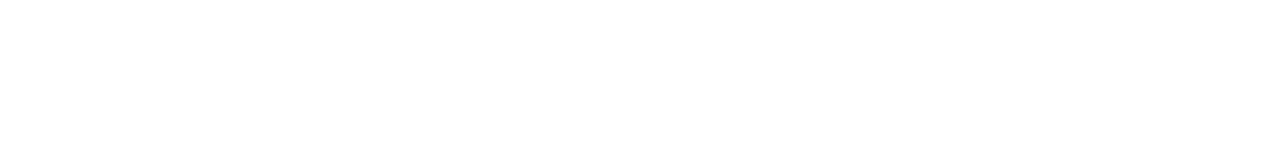
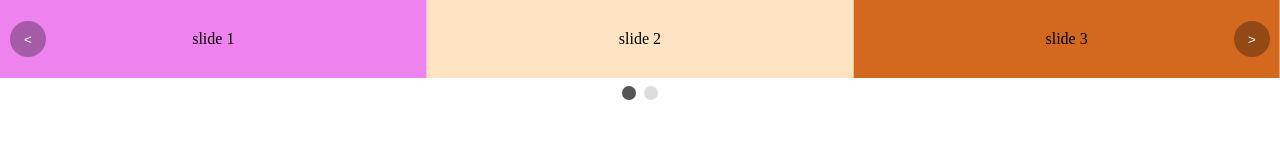
Before and after one commit to hatran216004/snapzy, a website: page index.html in a window 1280 px wide. Drawn offline with Linux system fonts and the light colour scheme.

Commit message:
Xử lý vấn đề không đủ số lượng clone

```diff
--- a/index.html
+++ b/index.html
@@ -4,6 +4,50 @@
     <meta charset="UTF-8" />
     <meta name="viewport" content="width=device-width, initial-scale=1.0" />
     <title>Document</title>
+    <link rel="stylesheet" href="./src/snapzy.css" />
+    <style>
+      .slide-1 {
+        background-color: violet;
+      }
+
+      .slide-2 {
+        background-color: bisque;
+      }
+
+      .slide-3 {
+        background-color: chocolate;
+      }
+
+      .slide-4 {
+        background-color: burlywood;
+      }
+
+      .slide-5 {
+        background-color: olivedrab;
+      }
+
+      .slide-6 {
+        background-color: orange;
+      }
+    </style>
   </head>
-  <body></body>
+  <body>
+    <div id="slider">
+      <div class="slide-1">slide 1</div>
+      <div class="slide-2">slide 2</div>
+      <div class="slide-3">slide 3</div>
+      <div class="slide-4">slide 4</div>
+      <div class="slide-5">slide 5</div>
+      <div class="slide-6">slide 6</div>
+    </div>
+
+    <script src="./src/snapzy.js"></script>
+    <script>
+      const slider = new Snapzy('#slider', {
+        loop: true,
+        items: 3,
+        slideBy: 2
+      });
+    </script>
+  </body>
 </html>
--- a/package.json
+++ b/package.json
@@ -1,6 +1,6 @@
 {
   "scripts": {
-    "minify": "terser src/snaplayer.js -o snaplayer.min.js && csso src/snaplayer.css -o snaplayer.min.css"
+    "minify": "terser src/snapzy.js -o snapzy.min.js && csso src/snapzy.css -o snapzy.min.css"
   },
   "dependencies": {
     "csso-cli": "^4.0.2",
--- /dev/null
+++ b/src/snapzy.css
@@ -0,0 +1,71 @@
+* {
+  padding: 0;
+  margin: 0;
+  box-sizing: border-box;
+}
+
+button {
+  border: none;
+  outline: none;
+}
+
+.snapzy-wrapper {
+  overflow: hidden;
+}
+
+.snapzy-content {
+  position: relative;
+}
+
+.snapzy-nav {
+  margin-top: 8px;
+  display: flex;
+  align-items: center;
+  justify-content: center;
+  gap: 8px;
+}
+
+.snapzy-dot {
+  width: 14px;
+  height: 14px;
+  border-radius: 50%;
+  background-color: #ddd;
+}
+
+.snapzy-dot.active {
+  background-color: #555;
+}
+
+.snapzy-track {
+  width: 100%;
+  display: flex;
+}
+
+.snapzy-slide {
+  padding: 30px;
+  text-align: center;
+  flex: 0 0 auto;
+}
+
+.snapzy-pre,
+.snapzy-next {
+  position: absolute;
+  top: 50%;
+  transform: translateY(-50%);
+  border: none;
+  outline: none;
+  width: 36px;
+  height: 36px;
+  background-color: rgba(0, 0, 0, 0.3);
+  color: #fff;
+  border-radius: 50%;
+  cursor: pointer;
+}
+
+.snapzy-pre {
+  left: 10px;
+}
+
+.snapzy-next {
+  right: 10px;
+}
--- /dev/null
+++ b/src/snapzy.js
@@ -0,0 +1,239 @@
+function Snapzy(selector, options = {}) {
+  this.container = document.querySelector(selector);
+  if (!this.container)
+    return console.error(`No container found with ${selector}`);
+
+  this.originalSlides = Array.from(this.container.children);
+  this.slides = [...this.originalSlides];
+  if (!this.slides.length)
+    return console.error('Please provide slide content for container');
+
+  this.opts = Object.assign(
+    {
+      loop: true,
+      items: 1, // số lượng item hiển thị/page
+      autoplay: false,
+      autoplayInterval: 3000,
+      autoplayHoverPause: true,
+      speed: 300,
+      nav: true,
+      controls: true,
+      controlsText: ['<', '>'],
+      prevButton: null,
+      nextButton: null,
+      slideBy: 1
+    },
+    options
+  );
+
+  this.currentIndex = this.opts.loop ? this._getCloneCount() : 0;
+  this._init();
+  this._updatePosition();
+}
+
+Snapzy.prototype._init = function () {
+  this.container.className = 'snapzy-wrapper';
+
+  this._createContent();
+  this._createTrack();
+
+  const showNav = this._getSlideCount() > this.opts.items;
+  if (this.opts.controls && showNav) this._createButtonControls();
+  if (this.opts.nav && showNav) this._createNav();
+
+  if (this.opts.autoplay) {
+    this._runAutoplay();
+
+    if (this.opts.autoplayHoverPause) {
+      this.container.onmouseenter = () => this._stopAutoplay();
+      this.container.onmouseleave = () => this._runAutoplay();
+    }
+  }
+};
+
+Snapzy.prototype._runAutoplay = function () {
+  if (this.autoplayTimer) return;
+
+  const slideBy = this._getSlideBy();
+  this.autoplayTimer = setInterval(() => {
+    this._moveSlide(slideBy);
+  }, this.opts.autoplayInterval);
+};
+
+Snapzy.prototype._stopAutoplay = function () {
+  clearInterval(this.autoplayTimer);
+  this.autoplayTimer = null;
+};
+
+Snapzy.prototype._createContent = function () {
+  this.content = document.createElement('div');
+  this.content.className = 'snapzy-content';
+  this.container.append(this.content);
+};
+
+Snapzy.prototype._createTrack = function () {
+  this.track = document.createElement('div');
+  this.track.classList.add('snapzy-track');
+
+  if (this.opts.loop) {
+    const cloneHead = this.originalSlides
+      .slice(-this._getCloneCount())
+      .map((node) => node.cloneNode(true));
+    const cloneTail = this.originalSlides
+      .slice(0, this._getCloneCount())
+      .map((node) => node.cloneNode(true));
+
+    this.slides = [...cloneHead, ...this.slides, ...cloneTail];
+  }
+
+  this.slides.forEach((slide) => {
+    slide.classList.add('snapzy-slide');
+    slide.style.flexBasis = `calc(100% / ${this.opts.items})`;
+    this.track.append(slide);
+  });
+
+  this.content.append(this.track);
+};
+
+Snapzy.prototype._getCloneCount = function () {
+  // Lấy tổng số slide gốc
+  const slideCount = this._getSlideCount();
+  // Nếu số slide ít hơn hoặc bằng số lượng slide hiển thị cùng lúc, không cần clone gì cả
+  if (slideCount <= this.opts.items) return 0;
+  const slideBy = this._getSlideBy();
+
+  const cloneCount = slideBy + this.opts.items;
+  return cloneCount > slideCount ? slideCount : cloneCount;
+};
+
+Snapzy.prototype._getSlideBy = function () {
+  return this.opts.slideBy === 'page' ? this.opts.items : this.opts.slideBy;
+};
+
+Snapzy.prototype._createButtonControls = function () {
+  const { controlsText, prevButton, nextButton } = this.opts;
+  this.prevButton = prevButton
+    ? document.querySelector(prevButton)
+    : document.createElement('button');
+  this.nextButton = nextButton
+    ? document.querySelector(nextButton)
+    : document.createElement('button');
+
+  if (!prevButton) {
+    this.prevButton.className = 'snapzy-pre';
+    this.prevButton.innerText = controlsText[0];
+    this.content.append(this.prevButton);
+  }
+
+  if (!nextButton) {
+    this.nextButton.className = 'snapzy-next';
+    this.nextButton.innerText = controlsText[1];
+    this.content.append(this.nextButton);
+  }
+
+  const slideBy = this._getSlideBy();
+
+  this.prevButton.onclick = () => this._moveSlide(-slideBy);
+  this.nextButton.onclick = () => this._moveSlide(slideBy);
+};
+
+Snapzy.prototype._getSlideCount = function () {
+  return this.originalSlides.length;
+};
+
+Snapzy.prototype._createNav = function () {
+  this.navWrapper = document.createElement('div');
+  this.navWrapper.className = 'snapzy-nav';
+
+  const slideCount = this._getSlideCount();
+
+  const pageCount = Math.ceil(slideCount / this.opts.items);
+
+  for (let i = 0; i < pageCount; i++) {
+    const dot = document.createElement('button');
+    dot.className = 'snapzy-dot';
+    dot.onclick = () => {
+      this.currentIndex = this.opts.loop
+        ? i * this.opts.items + this._getCloneCount()
+        : i * this.opts.items;
+      this._updatePosition();
+    };
+
+    if (i === 0) dot.classList.add('active');
+
+    this.navWrapper.append(dot);
+  }
+  this.container.append(this.navWrapper);
+};
+
+// 2 3 4 5 6(clone) [1 2 3 4 5 6] 1  2  3  4  5(clone)
+// 0 1 2 3 4         5 6 7 8 9 10 11 12 12 14 15
+
+// 3 4 5(clone) [1 2 3 4 5] 1 2 3(clone)
+// 0 1 2         3 4 5 6 7  8 9 10
+// Tính toán index slide hiện tại
+Snapzy.prototype._moveSlide = function (step) {
+  if (this._isAnimating) return;
+  this._isAnimating = true;
+
+  const maxIndex = this.slides.length - this.opts.items;
+  this.currentIndex = Math.min(Math.max(this.currentIndex + step, 0), maxIndex);
+  console.log(this.currentIndex);
+  const slideCount = this._getSlideCount();
+
+  setTimeout(() => {
+    if (this.opts.loop) {
+      if (this.currentIndex < this._getCloneCount()) {
+        this.currentIndex += slideCount;
+        console.log(this.currentIndex);
+        this._updatePosition(true);
+      } else if (this.currentIndex > slideCount) {
+        this.currentIndex -= slideCount;
+
+        this._updatePosition(true);
+      }
+    }
+    this._isAnimating = false;
+  }, this.opts.speed);
+
+  this._updatePosition();
+};
+
+// Tính toán kích thước 1 item và dịch chuyển this.track
+Snapzy.prototype._updatePosition = function (instant = false) {
+  this.track.style.transition = instant
+    ? 'none'
+    : `transform ${this.opts.speed}ms`;
+  this.offset = -(this.currentIndex * (100 / this.opts.items));
+  this.track.style.transform = `translateX(${this.offset}%)`;
+
+  if (this.opts.nav && !instant) {
+    this._updateNav();
+  }
+};
+
+Snapzy.prototype._updateNav = function () {
+  if (!this.navWrapper) return;
+
+  const { items, loop } = this.opts;
+
+  let realIndex = this.currentIndex;
+  const slideCount = this._getSlideCount();
+  if (loop)
+    realIndex =
+      (this.currentIndex - this._getCloneCount() + slideCount) % slideCount;
+
+  const pageIndex = Math.floor(realIndex / items);
+
+  Array.from(this.navWrapper.children).forEach((btn, index) => {
+    btn.classList.toggle('active', index === pageIndex);
+  });
+};
+
+// a % n luôn cho kết quả trong khoảng [0, n - 1], nếu n > 0
+/*
+  realIndex = (this.currentIndex - items + slideCount) % slideCount;
+  this.currentIndex - items: trừ đi số lượng slide clone ở đầu → xác định vị trí tương đối trong danh sách gốc.
+  + slideCount: đảm bảo giá trị không âm (nếu this.currentIndex < items, kết quả có thể âm → cộng để đưa về dương).
+  % slideCount: dùng chia lấy dư để wrap lại trong khoảng [0, slideCount - 1], đảm bảo realIndex luôn nằm trong vùng index hợp lệ của danh sách thật.
+ *  */
```
Also changed, not shown: src/loopzy.css (deleted), src/loopzy.js (deleted).
